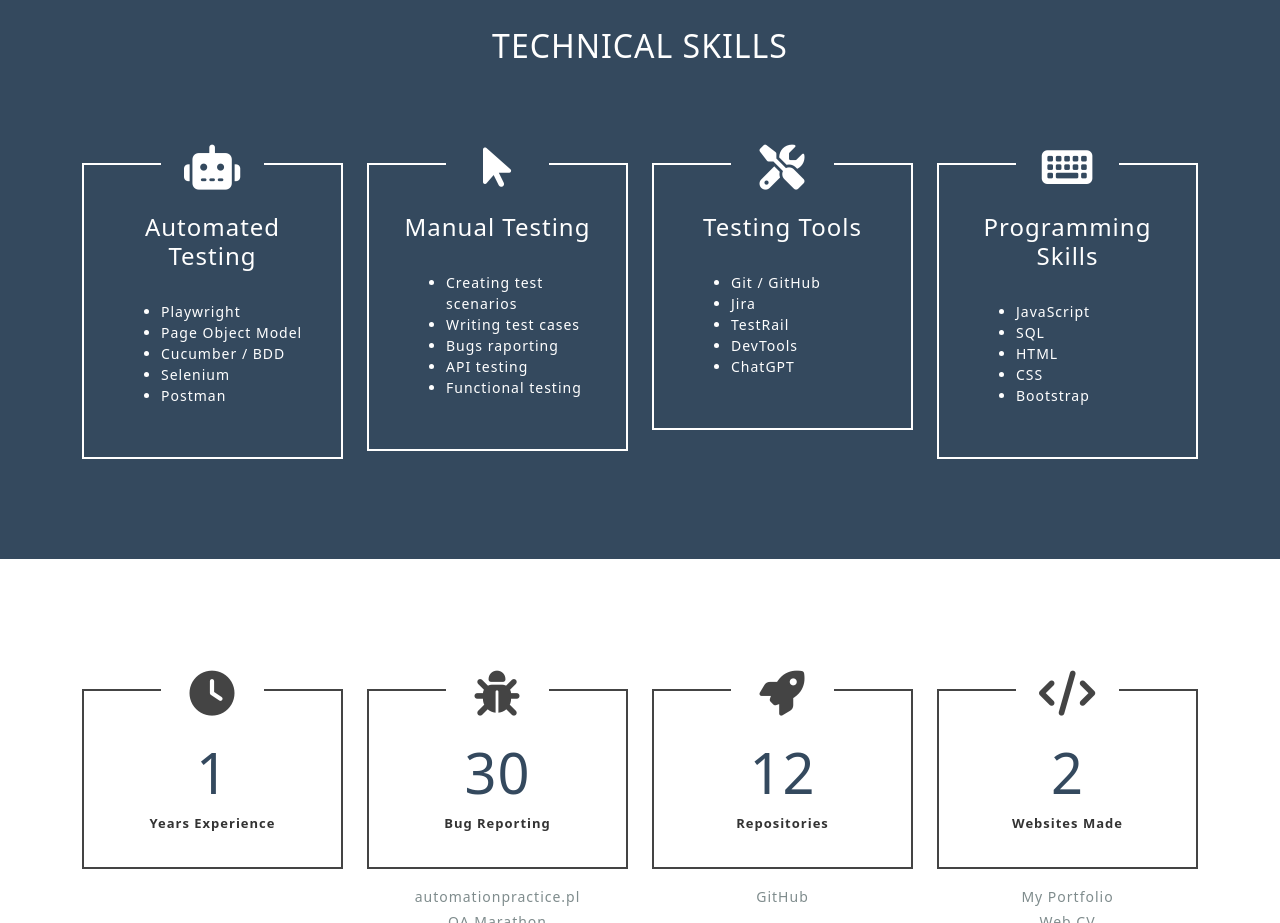
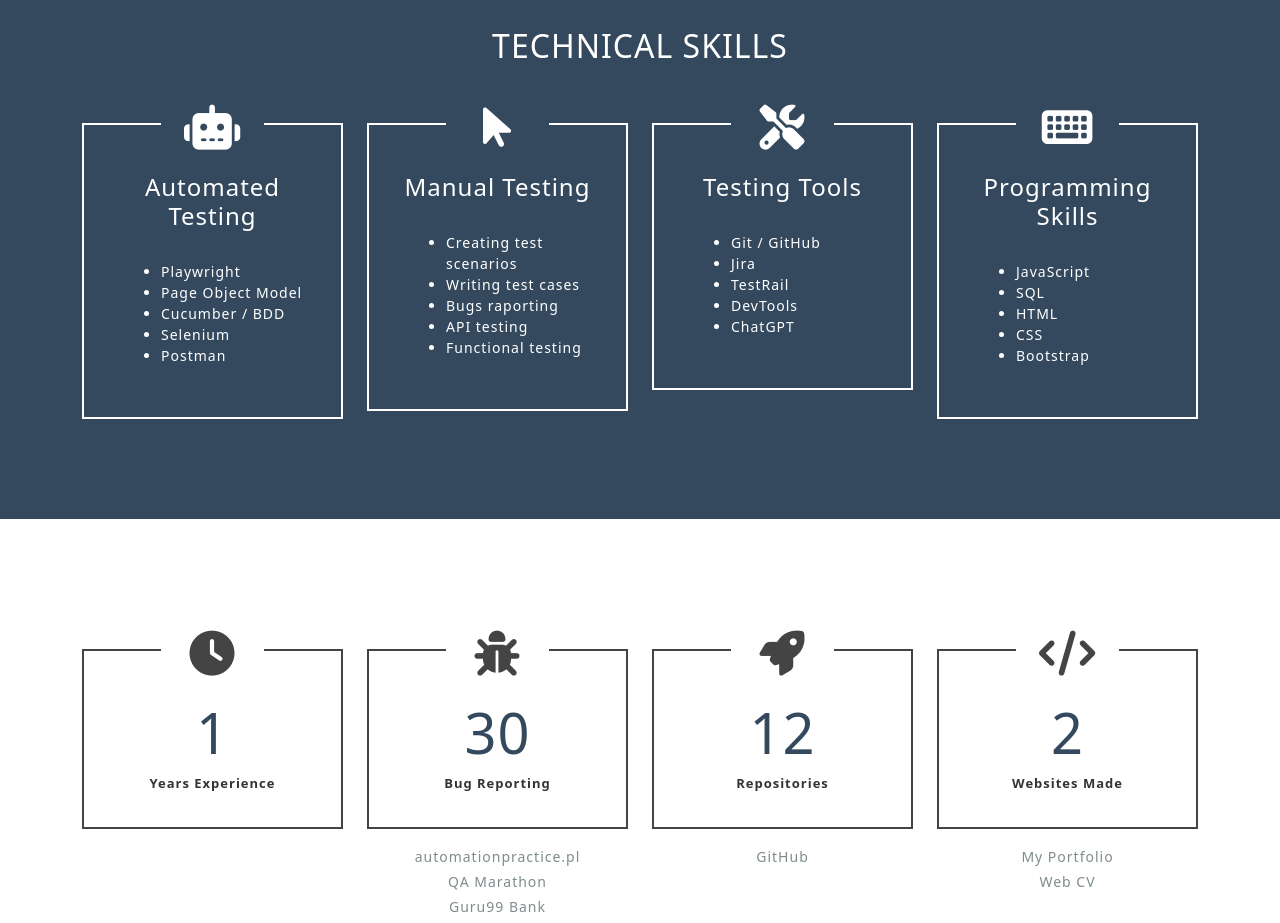
Before and after one commit to adamcegielka/website-html-css-js-adam-cegielka, a website: page index.html in a window 1280 px wide. Shown: the part 1500-2423 px from the top of the page. Drawn offline with nearby package versions, Linux system fonts and the light colour scheme; some packages are replaced by stand-ins of ours; a script that the page names is missing.

Commit message:
style(css): change margin in `Skills` section

```diff
--- a/css/style.css
+++ b/css/style.css
@@ -80,7 +80,7 @@ body {
 }
 
 .skillSquareItem {
-    margin-top: 90px;
+    margin-top: 50px;
     position: relative;
 }
 
```
